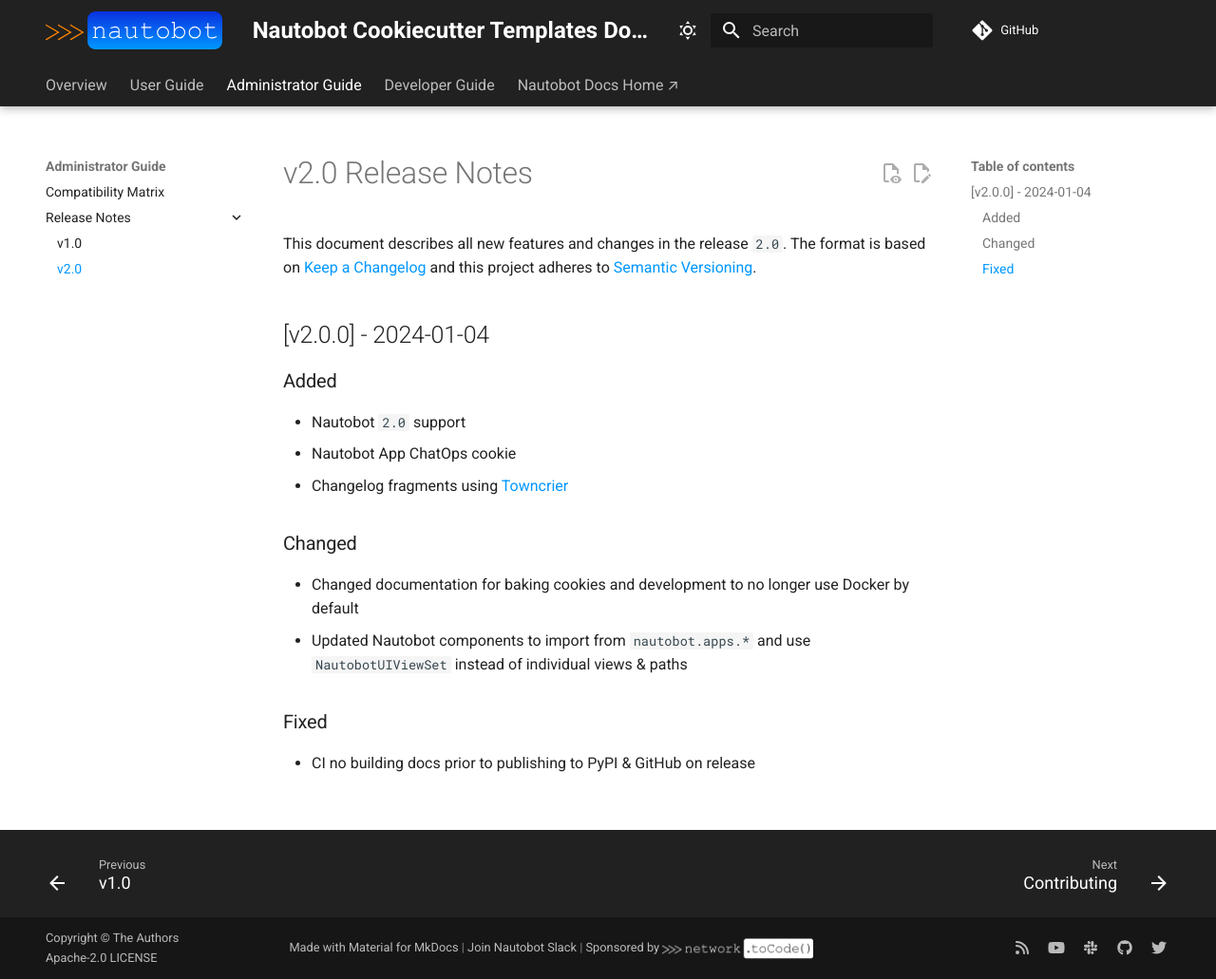
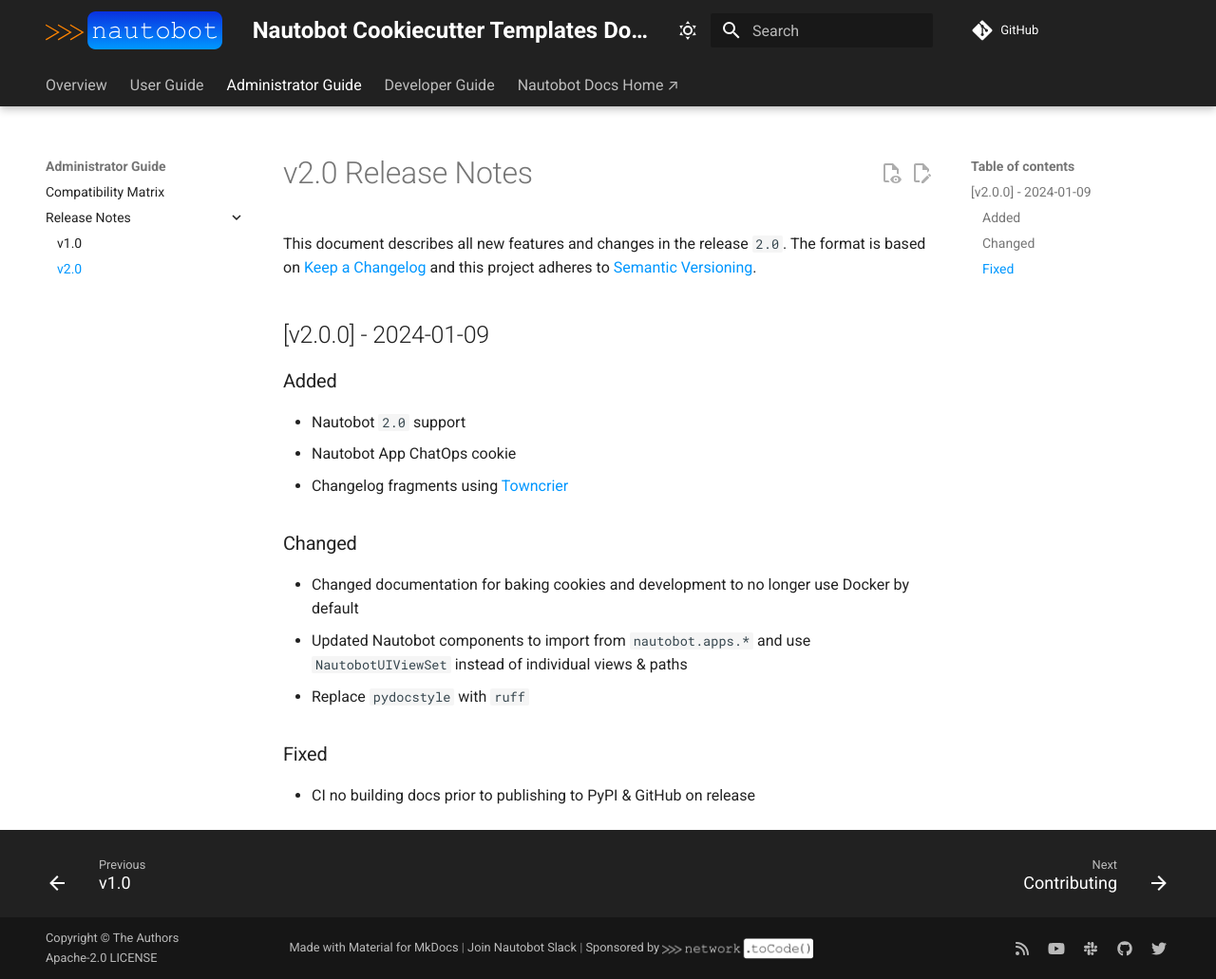
Before and after one commit to nautobot/cookiecutter-nautobot-app, an MkDocs documentation site: the page built from docs/admin/release_notes/version_2.0.md, in a window 1280 px wide and 1031 px high. Shown: the whole window at 95% size. Built offline with MkDocs 1.6.1 and Material for MkDocs 9.7.7, drawn with Linux system fonts in a browser that asks for light colours; comment, search, counter and statistics services are not loaded.

Commit message:
Update version_2.0.md

```diff
--- a/docs/admin/release_notes/version_2.0.md
+++ b/docs/admin/release_notes/version_2.0.md
@@ -2,7 +2,7 @@
 
 This document describes all new features and changes in the release `2.0`. The format is based on [Keep a Changelog](https://keepachangelog.com/en/1.0.0/) and this project adheres to [Semantic Versioning](https://semver.org/spec/v2.0.0.html).
 
-## [v2.0.0] - 2024-01-04
+## [v2.0.0] - 2024-01-09
 
 ### Added
 
@@ -14,6 +14,7 @@
 
 - Changed documentation for baking cookies and development to no longer use Docker by default
 - Updated Nautobot components to import from `nautobot.apps.*` and use `NautobotUIViewSet` instead of individual views & paths
+- Replace `pydocstyle` with `ruff`
 
 ### Fixed
 
```
